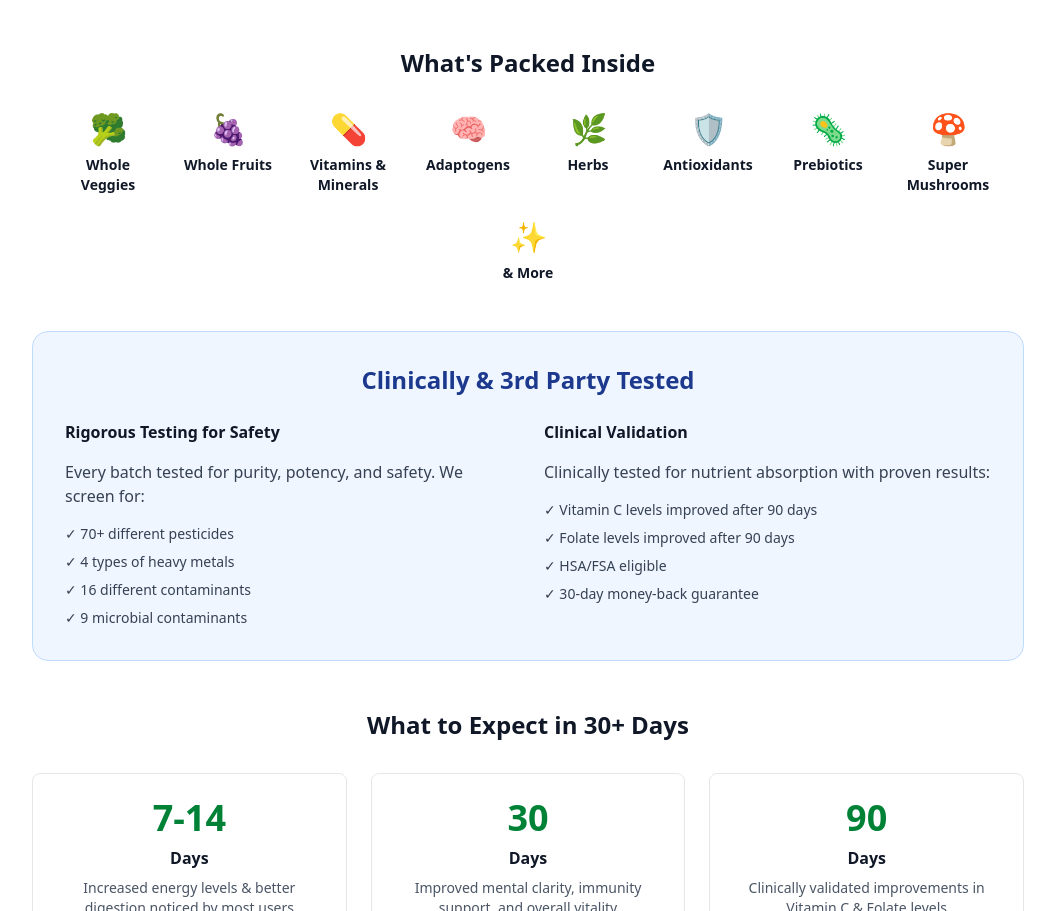
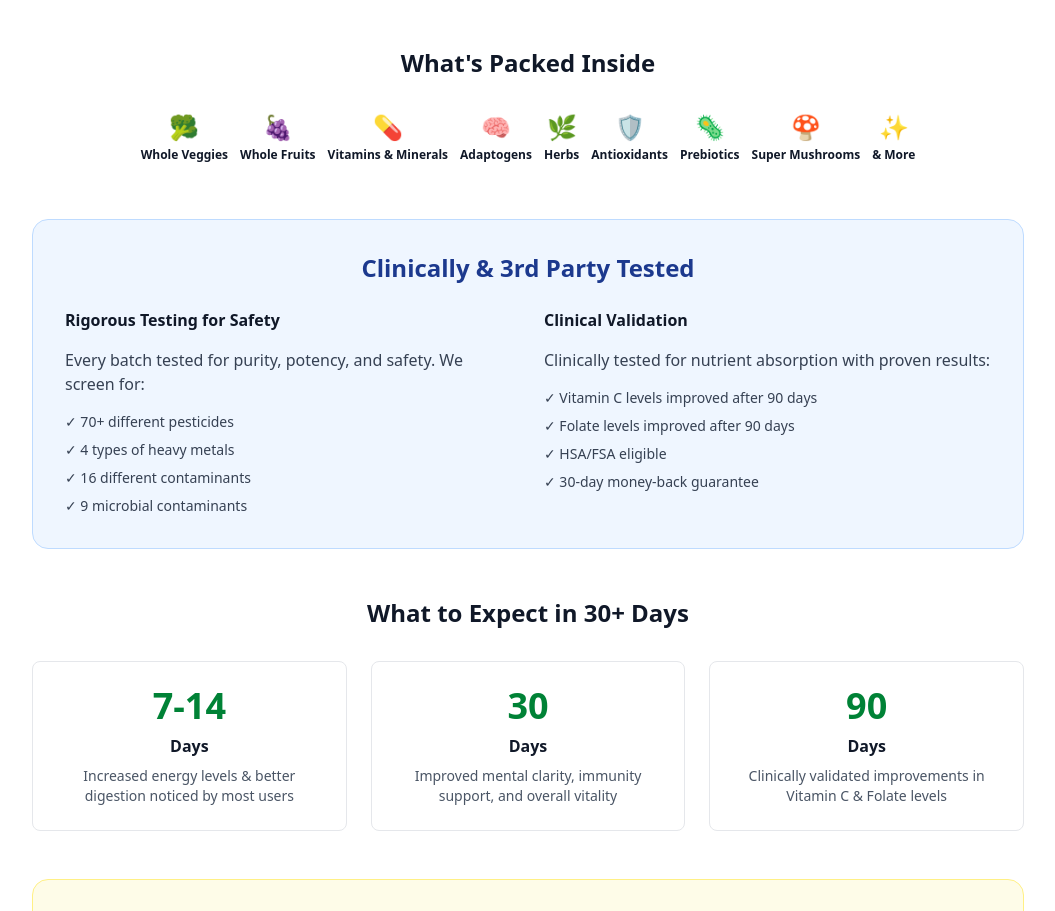
Before and after one commit to p32nicky/grunsguide, a Next.js app: page / in a window 1280 px wide. Shown: the part 2404-3315 px from the top of the page, without its empty margins (112-1167 px from the left). Built offline with nearby package versions, Linux system fonts and the light colour scheme.

Commit message:
Update: What's Packed Inside to fit on one line

```diff
--- a/app/page.tsx
+++ b/app/page.tsx
@@ -180,16 +180,16 @@ export default function HomePage() {
         {/* What's Packed With */}
         <div className="mb-12">
           <h2 className="text-2xl font-bold mb-8 text-center text-gray-900">What's Packed Inside</h2>
-          <div className="flex flex-wrap justify-center gap-6">
-            <div className="text-center w-24"><div className="text-3xl mb-2">🥦</div><p className="text-sm font-semibold text-gray-900">Whole Veggies</p></div>
-            <div className="text-center w-24"><div className="text-3xl mb-2">🍇</div><p className="text-sm font-semibold text-gray-900">Whole Fruits</p></div>
-            <div className="text-center w-24"><div className="text-3xl mb-2">💊</div><p className="text-sm font-semibold text-gray-900">Vitamins & Minerals</p></div>
-            <div className="text-center w-24"><div className="text-3xl mb-2">🧠</div><p className="text-sm font-semibold text-gray-900">Adaptogens</p></div>
-            <div className="text-center w-24"><div className="text-3xl mb-2">🌿</div><p className="text-sm font-semibold text-gray-900">Herbs</p></div>
-            <div className="text-center w-24"><div className="text-3xl mb-2">🛡️</div><p className="text-sm font-semibold text-gray-900">Antioxidants</p></div>
-            <div className="text-center w-24"><div className="text-3xl mb-2">🦠</div><p className="text-sm font-semibold text-gray-900">Prebiotics</p></div>
-            <div className="text-center w-24"><div className="text-3xl mb-2">🍄</div><p className="text-sm font-semibold text-gray-900">Super Mushrooms</p></div>
-            <div className="text-center w-24"><div className="text-3xl mb-2">✨</div><p className="text-sm font-semibold text-gray-900">& More</p></div>
+          <div className="flex justify-center gap-3 overflow-x-auto pb-2">
+            <div className="text-center flex-shrink-0"><div className="text-2xl mb-1">🥦</div><p className="text-xs font-semibold text-gray-900 whitespace-nowrap">Whole Veggies</p></div>
+            <div className="text-center flex-shrink-0"><div className="text-2xl mb-1">🍇</div><p className="text-xs font-semibold text-gray-900 whitespace-nowrap">Whole Fruits</p></div>
+            <div className="text-center flex-shrink-0"><div className="text-2xl mb-1">💊</div><p className="text-xs font-semibold text-gray-900 whitespace-nowrap">Vitamins & Minerals</p></div>
+            <div className="text-center flex-shrink-0"><div className="text-2xl mb-1">🧠</div><p className="text-xs font-semibold text-gray-900 whitespace-nowrap">Adaptogens</p></div>
+            <div className="text-center flex-shrink-0"><div className="text-2xl mb-1">🌿</div><p className="text-xs font-semibold text-gray-900 whitespace-nowrap">Herbs</p></div>
+            <div className="text-center flex-shrink-0"><div className="text-2xl mb-1">🛡️</div><p className="text-xs font-semibold text-gray-900 whitespace-nowrap">Antioxidants</p></div>
+            <div className="text-center flex-shrink-0"><div className="text-2xl mb-1">🦠</div><p className="text-xs font-semibold text-gray-900 whitespace-nowrap">Prebiotics</p></div>
+            <div className="text-center flex-shrink-0"><div className="text-2xl mb-1">🍄</div><p className="text-xs font-semibold text-gray-900 whitespace-nowrap">Super Mushrooms</p></div>
+            <div className="text-center flex-shrink-0"><div className="text-2xl mb-1">✨</div><p className="text-xs font-semibold text-gray-900 whitespace-nowrap">& More</p></div>
           </div>
         </div>
 
```
